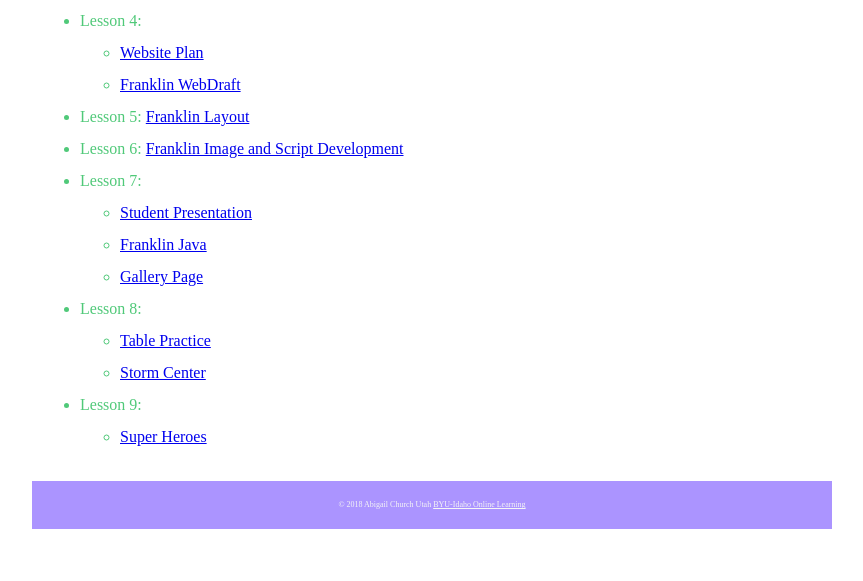
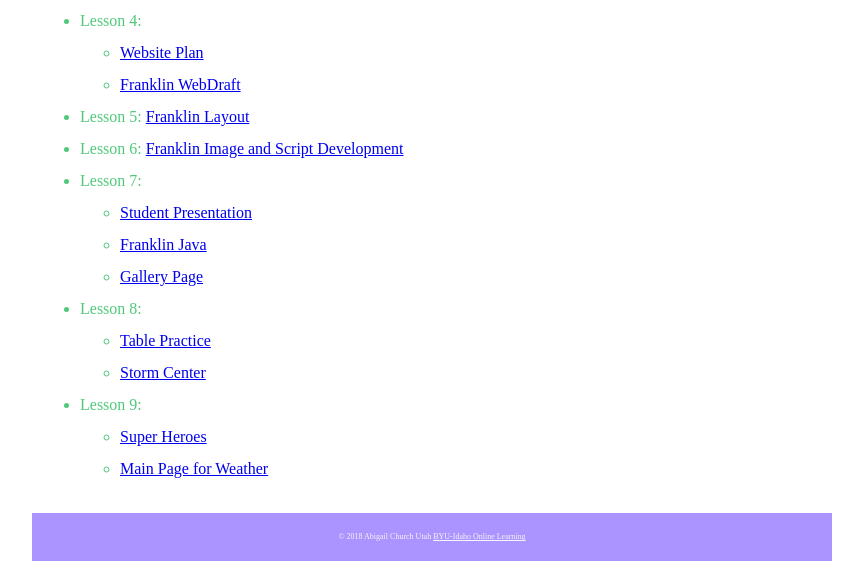
Before and after one commit to AhriaHikari/AhriaHikari.github.io, a plain HTML site: page cit230/index.html in a window 1280 px wide. Shown: the part 220-801 px from the top of the page, without its empty margins (208-1071 px from the left). Drawn offline with Linux system fonts and the light colour scheme.

```diff
--- a/cit230/index.html
+++ b/cit230/index.html
@@ -48,6 +48,7 @@
 				<li>Lesson 9:
 					<ul>
 						<li><a href="lesson-9/heroes.html">Super Heroes</a></li>
+						<li><a href="lesson-9/index.html">Main Page for Weather</a></li>
 					</ul>
 				</li>
 			</ul>
```
